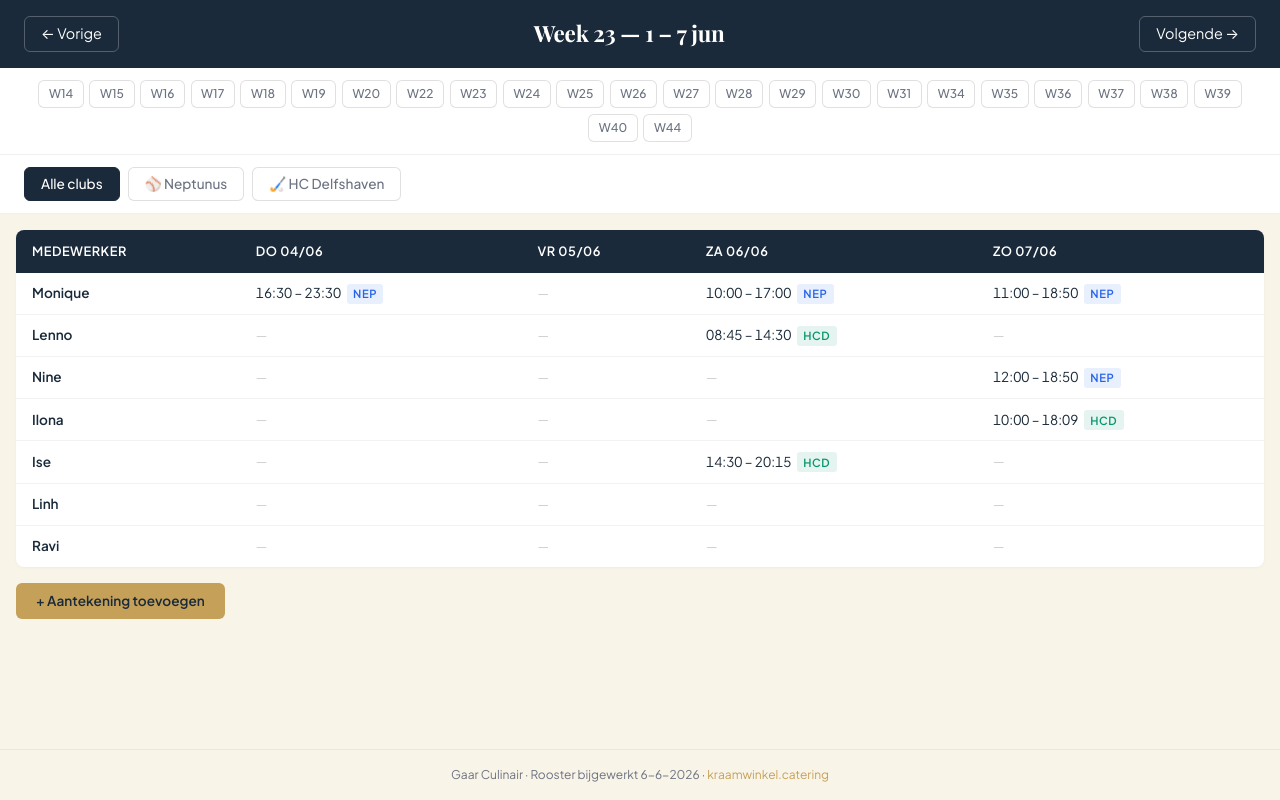
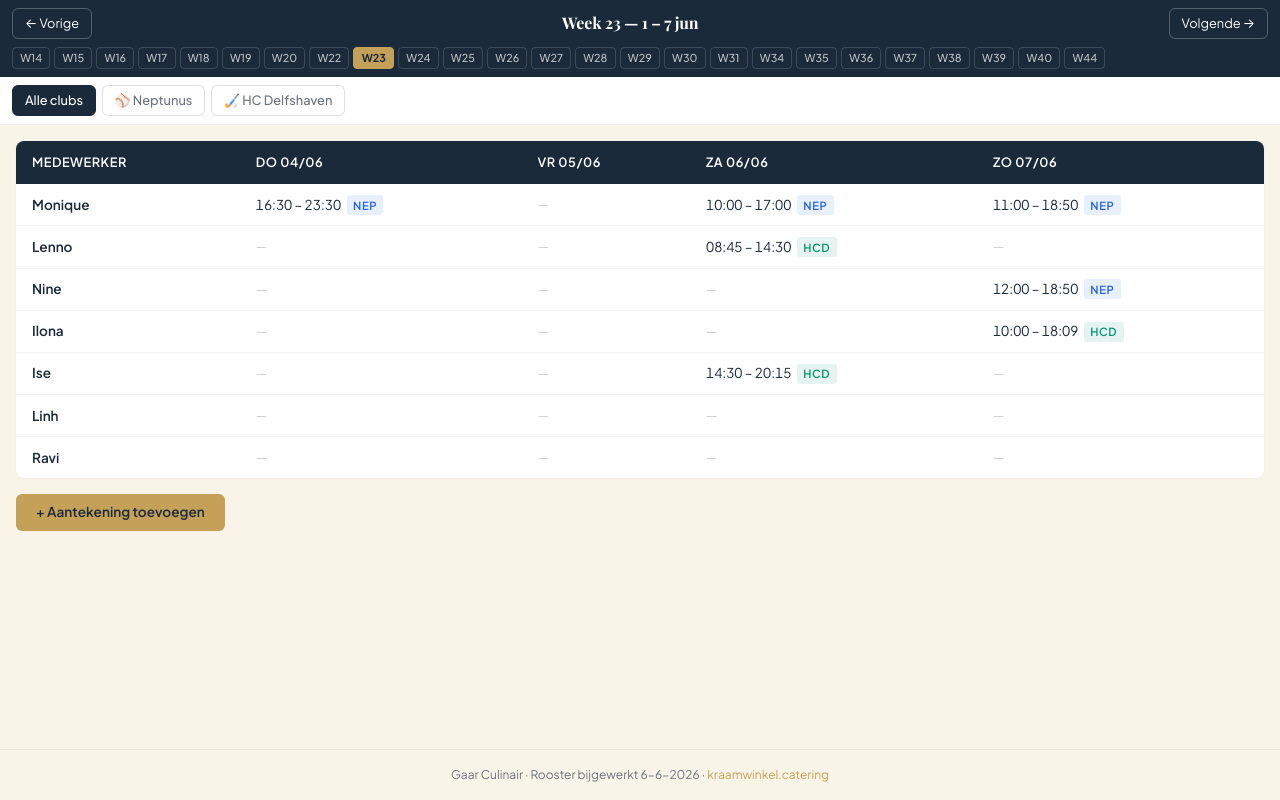
Before and after one commit to DikkeJuice/gaar-rooster, a Next.js app: page / in a window 1280 px wide. Built offline with nearby package versions, Linux system fonts and the light colour scheme.

Commit message:
📱 Compact top nav: single-row arrows + horizontal week strip

```diff
--- a/app/globals.css
+++ b/app/globals.css
@@ -22,31 +22,33 @@ body {
 .week-nav {
   background: var(--ink-indigo);
   color: white;
-  padding: 1rem 1.5rem;
+  padding: 0.5rem 0.75rem;
   display: flex;
   align-items: center;
   justify-content: space-between;
-  gap: 1rem;
-  flex-wrap: wrap;
+  gap: 0.5rem;
 }
 
 .week-nav h1 {
   font-family: 'Playfair Display', Georgia, serif;
-  font-size: clamp(1rem, 3vw, 1.4rem);
+  font-size: 1rem;
   font-weight: 700;
   letter-spacing: -0.01em;
+  white-space: nowrap;
 }
 
 .week-nav button {
   background: transparent;
   border: 1px solid rgba(255, 255, 255, 0.25);
   color: white;
-  padding: 0.4rem 1rem;
+  padding: 0.3rem 0.75rem;
   border-radius: 6px;
   cursor: pointer;
   font-family: inherit;
-  font-size: 0.9rem;
+  font-size: 0.8rem;
   transition: all 0.15s;
+  white-space: nowrap;
+  flex-shrink: 0;
 }
 
 .week-nav button:hover {
@@ -54,18 +56,54 @@ body {
   border-color: rgba(255, 255, 255, 0.4);
 }
 
-.week-nav button.current {
+/* Week strip — horizontal scrollable row of week pills */
+.week-strip {
+  background: var(--ink-indigo);
+  padding: 0 0.75rem 0.5rem;
+  display: flex;
+  gap: 0.25rem;
+  overflow-x: auto;
+  -webkit-overflow-scrolling: touch;
+  scrollbar-width: none; /* Firefox */
+}
+
+.week-strip::-webkit-scrollbar {
+  display: none; /* Chrome/Safari */
+}
+
+.week-strip button {
+  background: transparent;
+  border: 1px solid rgba(255, 255, 255, 0.15);
+  color: rgba(255, 255, 255, 0.7);
+  padding: 0.2rem 0.45rem;
+  border-radius: 4px;
+  cursor: pointer;
+  font-family: inherit;
+  font-size: 0.68rem;
+  font-weight: 500;
+  transition: all 0.15s;
+  flex-shrink: 0;
+  white-space: nowrap;
+  line-height: 1.3;
+}
+
+.week-strip button:hover {
+  border-color: rgba(255, 255, 255, 0.4);
+  color: white;
+}
+
+.week-strip button.current {
   background: var(--muted-gold);
   border-color: var(--muted-gold);
   color: var(--ink-indigo);
-  font-weight: 600;
+  font-weight: 700;
 }
 
 /* Club filter */
 .club-filter {
   display: flex;
-  gap: 0.5rem;
-  padding: 0.75rem 1.5rem;
+  gap: 0.35rem;
+  padding: 0.5rem 0.75rem;
   background: white;
   border-bottom: 1px solid rgba(0, 0, 0, 0.06);
 }
@@ -73,14 +111,15 @@ body {
 .club-filter button {
   border: 1px solid rgba(0, 0, 0, 0.12);
   background: white;
-  padding: 0.35rem 1rem;
+  padding: 0.3rem 0.75rem;
   border-radius: 6px;
   cursor: pointer;
   font-family: inherit;
-  font-size: 0.85rem;
+  font-size: 0.8rem;
   font-weight: 500;
   transition: all 0.15s;
   color: var(--slate);
+  white-space: nowrap;
 }
 
 .club-filter button:hover {
--- a/app/page.tsx
+++ b/app/page.tsx
@@ -124,14 +124,13 @@ export default function RosterPage() {
         </button>
       </div>
 
-      {/* Quick week jump */}
-      <div className="club-filter" style={{ justifyContent: "center", gap: "0.35rem", flexWrap: "wrap" }}>
+      {/* Quick week jump — horizontal scroll strip */}
+      <div className="week-strip">
         {WEEKS.map((w, i) => (
           <button
             key={w.week}
             onClick={() => setWeekIdx(i)}
             className={i === weekIdx ? "current" : ""}
-            style={{ fontSize: "0.75rem", padding: "0.25rem 0.6rem" }}
           >
             W{w.week}
           </button>
```
